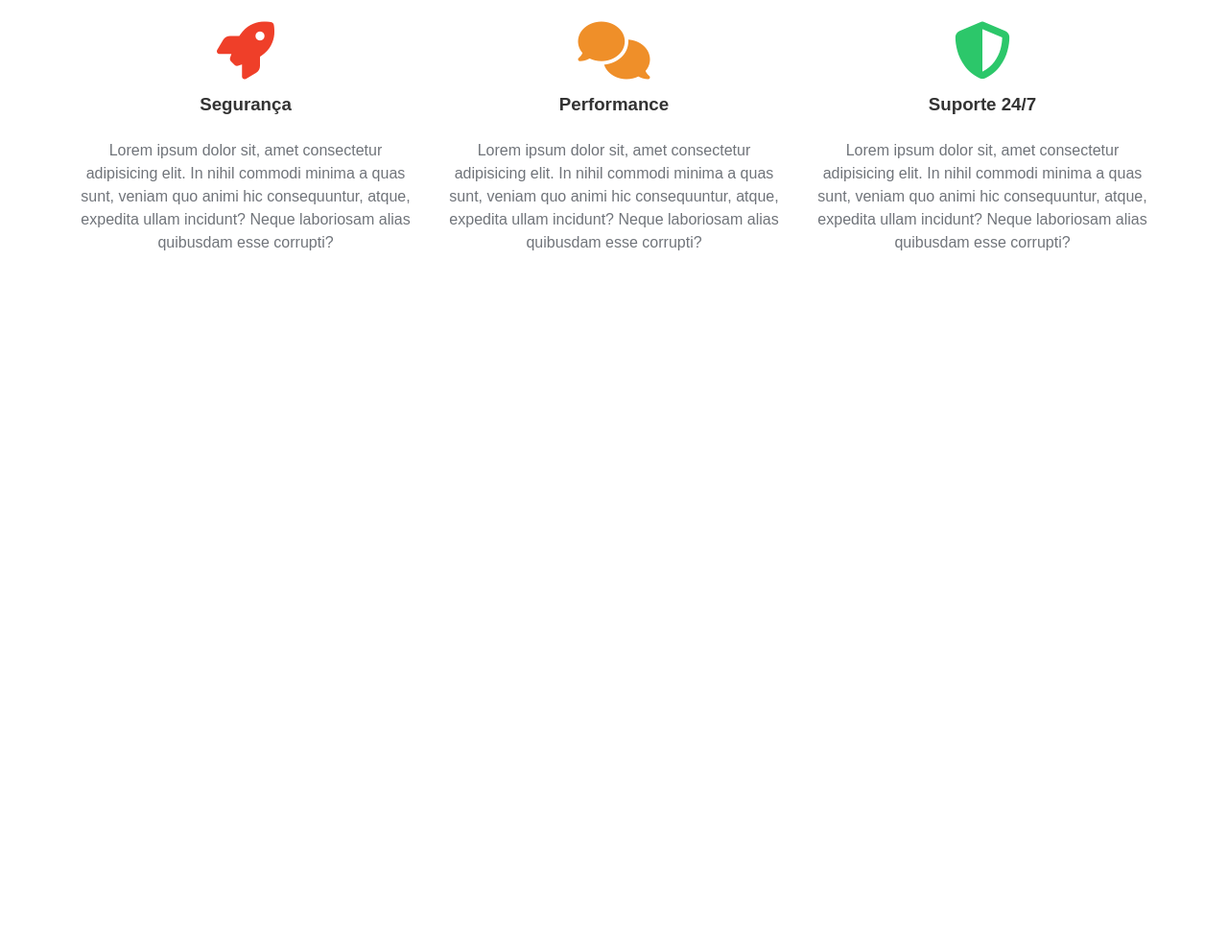
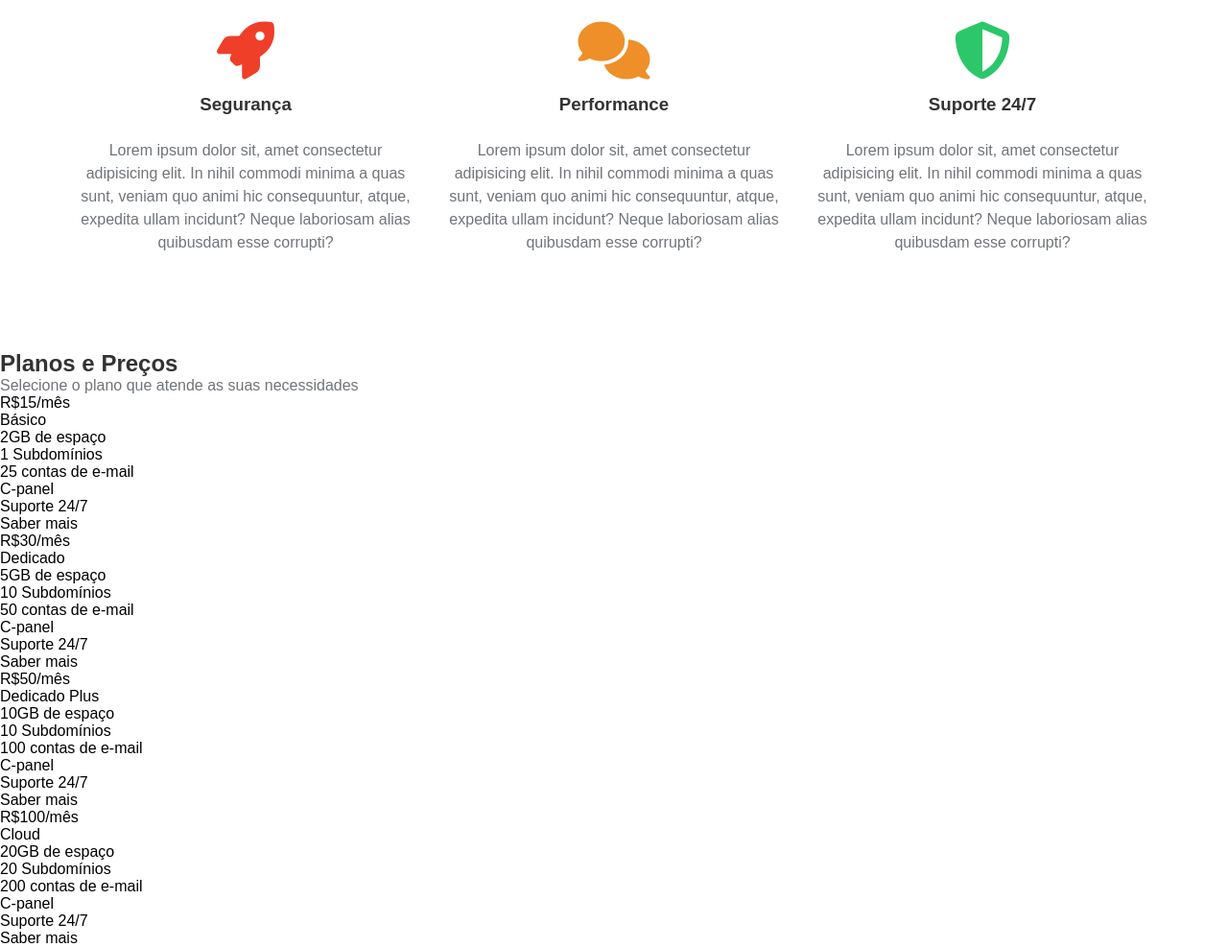
Before and after one commit to wendlersilva/projeto-zip-host, a plain HTML site: page index.html in a window 1280 px wide. Shown: the part 576-1563 px from the top of the page at 96% size. Before the commit the page ends 941 px from the top, so only its background shows below. Drawn offline with Linux system fonts and the light colour scheme.

Commit message:
HTML dos planos e preços

```diff
--- a/index.html
+++ b/index.html
@@ -68,6 +68,60 @@
                     </li>
                 </ul>
             </section>
+            <section class="pricing-container">
+                <h2>Planos e Preços</h2>
+                <p>Selecione o plano que atende as suas necessidades</p>
+                <div class="plans-container">
+                  <div class="plan">
+                    <ul>
+                      <li class="price">R$15/mês</li>
+                      <li class="plan-name">Básico</li>
+                      <li>2GB de espaço</li>
+                      <li>1 Subdomínios</li>
+                      <li>25 contas de e-mail</li>
+                      <li>C-panel</li>
+                      <li>Suporte 24/7</li>
+                      <li class="plan-btn">Saber mais</li>
+                    </ul>
+                  </div>
+                  <div class="plan">
+                    <ul>
+                      <li class="price">R$30/mês</li>
+                      <li class="plan-name">Dedicado</li>
+                      <li>5GB de espaço</li>
+                      <li>10 Subdomínios</li>
+                      <li>50 contas de e-mail</li>
+                      <li>C-panel</li>
+                      <li>Suporte 24/7</li>
+                      <li class="plan-btn">Saber mais</li>
+                    </ul>
+                  </div>
+                  <div class="plan">
+                    <ul>
+                      <li class="price recommended">R$50/mês</li>
+                      <li class="plan-name">Dedicado Plus</li>
+                      <li>10GB de espaço</li>
+                      <li>10 Subdomínios</li>
+                      <li>100 contas de e-mail</li>
+                      <li>C-panel</li>
+                      <li>Suporte 24/7</li>
+                      <li class="plan-btn recommended">Saber mais</li>
+                    </ul>
+                  </div>
+                  <div class="plan">
+                    <ul>
+                      <li class="price">R$100/mês</li>
+                      <li class="plan-name">Cloud</li>
+                      <li>20GB de espaço</li>
+                      <li>20 Subdomínios</li>
+                      <li>200 contas de e-mail</li>
+                      <li>C-panel</li>
+                      <li>Suporte 24/7</li>
+                      <li class="plan-btn">Saber mais</li>
+                    </ul>
+                  </div>
+                </div>
+              </section>
         </main>
     </div>
 </body>
```
